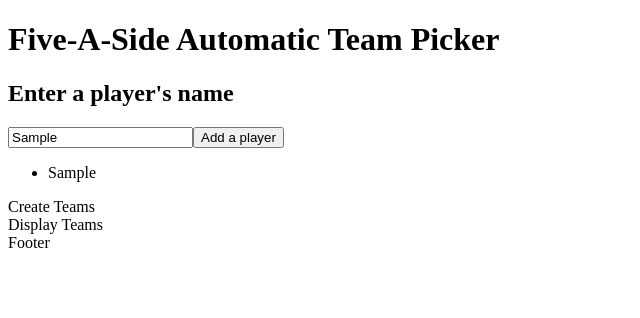
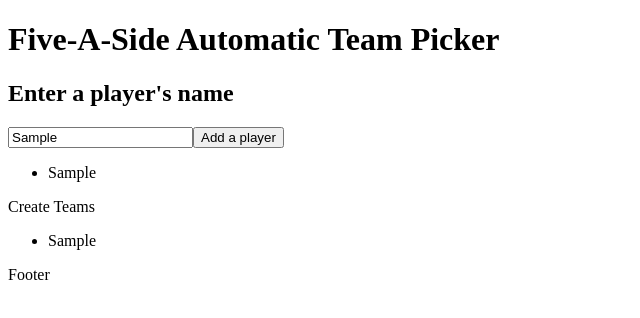
Before and after one commit to rmstibbard/five-a-side, a React (Create React App) app: page / in a window 1280 px wide. Both pictures are taken after typing "Sample" into the empty fields and a click on the button "Add a player". Shown: the top 318 px of the page, without its empty margins (0-640 px from the left). Built offline with nearby package versions, Linux system fonts and the light colour scheme.

Commit message:
DisplayTeams temporarily duplicates ListPlayers

```diff
--- a/src/App.js
+++ b/src/App.js
@@ -4,7 +4,7 @@ import Header from './components/Header/Header'; // Must use directory and filen
 import AddPlayer from './components/AddPlayer'; // Has container file
 import ListPlayers from './components/ListPlayers';
 import CreateTeams from './components/CreateTeams/CreateTeams';
-import DisplayTeams from './components/DisplayTeams/DisplayTeams';
+import DisplayTeams from './components/DisplayTeams';
 import Footer from './components/Footer/Footer';
 
 function App() {
--- a/src/components/AddPlayer/AddPlayer.js
+++ b/src/components/AddPlayer/AddPlayer.js
@@ -7,6 +7,7 @@ class AddPlayer extends Component {
     this.state = {
       playerName: props.playerName,
     };
+
     this.handleChange = this.handleChange.bind(this);
     this.handleSubmit = this.handleSubmit.bind(this);
   };
--- a/src/components/DisplayTeams/DisplayTeams.js
+++ b/src/components/DisplayTeams/DisplayTeams.js
@@ -1,9 +1,16 @@
 import React from 'react';
+import '../../App.css';
 
-function DisplayTeams() {
-  return (
-    <div>Display Teams</div>
-  );
-}
+const DisplayTeams = ({ playersList }) => (
+
+  <div>
+    <ul>
+      {playersList.map((player, index) => (
+        <li key={index}>{player.name}</li>
+      ))}
+    </ul>
+  </div>
+
+);
 
 export default DisplayTeams;
--- /dev/null
+++ b/src/components/DisplayTeams/index.js
@@ -0,0 +1,9 @@
+import { connect } from "react-redux";
+import DisplayTeams from "./DisplayTeams";
+
+const mapStateToProps = (state) => {
+  return {
+    playersList: state.playersList,
+  };
+};
+export default connect(mapStateToProps)(DisplayTeams);
--- a/src/components/ListPlayers/ListPlayers.js
+++ b/src/components/ListPlayers/ListPlayers.js
@@ -1,5 +1,4 @@
 import React from 'react';
-
 import '../../App.css';
 
 const ListPlayers = ({ playersList }) => (
```
